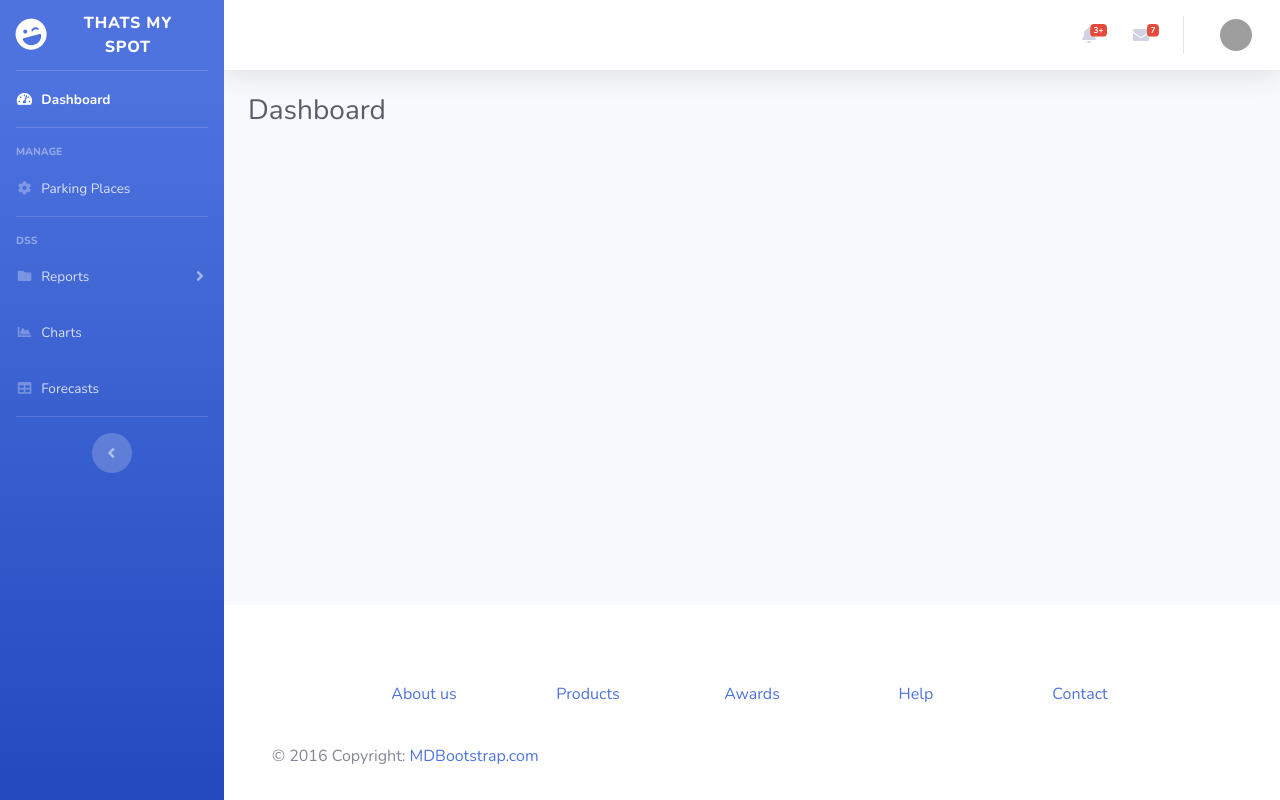
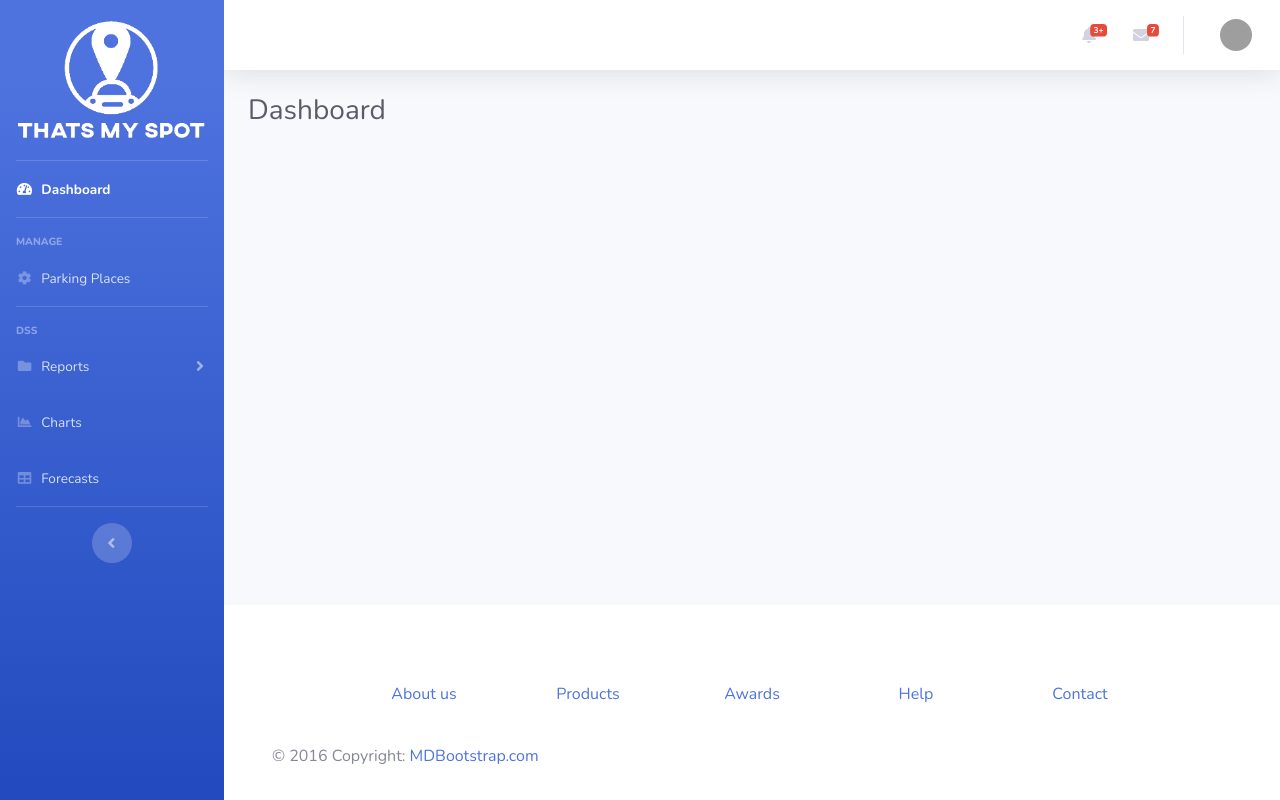
Before and after one commit to Ravindu-Dilshan/ThatsMySpot, a PHP site: page /index.php in a window 1280 px wide. Run offline with PHP 8.4, Linux system fonts and the light colour scheme; the visitor is signed in with stand-in values (Sample User, id 1); data that the repository does not hold is empty; grey boxes are pictures that could not be loaded.

Commit message:
logo added

```diff
--- a/sidebar.php
+++ b/sidebar.php
@@ -12,12 +12,10 @@
 <ul class="navbar-nav bg-gradient-primary sidebar sidebar-dark accordion" id="accordionSidebar">
 
     <!-- Sidebar - Brand -->
-    <a class="sidebar-brand d-flex align-items-center justify-content-center" href="index.html">
-        <div class="sidebar-brand-icon rotate-n-15">
-            <i class="fas fa-laugh-wink"></i>
-        </div>
-        <div class="sidebar-brand-text mx-3">Thats My Spot</div>
-    </a>
+    <div class="sidebar-brand-icon">
+        <img src="img/logowhite.png" alt="" class="img-fluid p-3">
+    </div>
+    <div class="sidebar-brand-text"></div>
 
     <!-- Divider -->
     <hr class="sidebar-divider my-0">
```
Also changed, not shown: img/logo.png (added), img/logoblack.png (added), img/logowhite.png (added).
